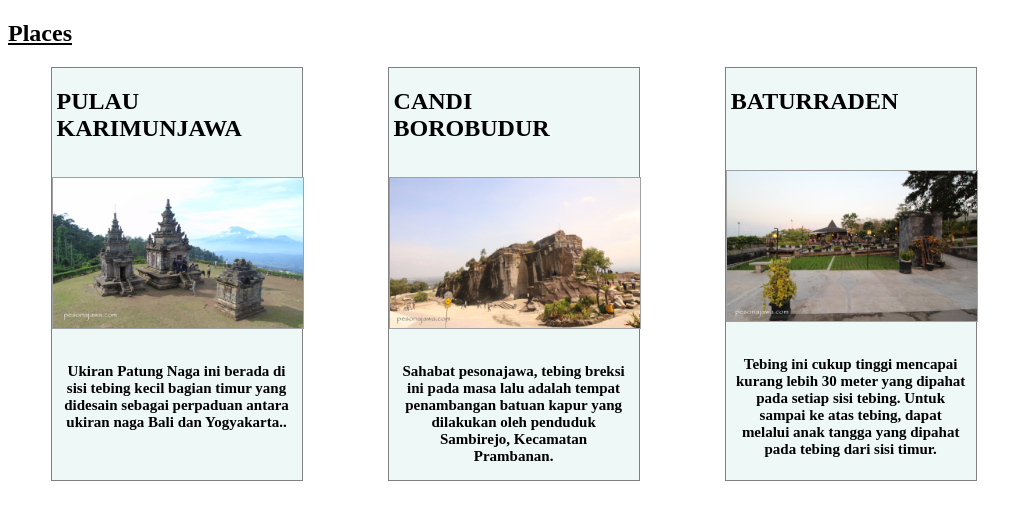
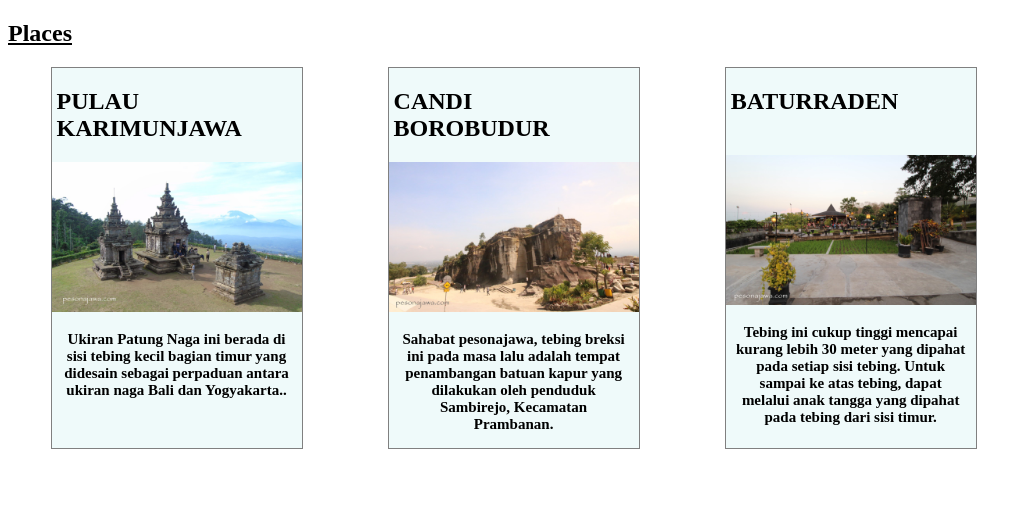
Before and after one commit to pritiugale114/icp-8-assignment-19, a plain HTML site: page index.html in a window 1280 px wide. Shown: the whole page, without its empty margins (0-1031 px from the left). Drawn offline with Linux system fonts and the light colour scheme.

Commit message:
background color of card chnge and border od img remove

```diff
--- a/style.css
+++ b/style.css
@@ -12,7 +12,7 @@
     width:250px;
 
     border: 1px solid gray;
-    background-color:rgb(238, 248, 247);
+    background-color:rgb(239, 250, 250);
 }
 .text{
     text-align: left;
@@ -20,8 +20,6 @@
 }
 .images{
     width: 250px;
-    margin: 15px 0;
-    border: 0.8px solid rgb(161, 161, 161);
 }
 .content{
     text-align:center;
```
